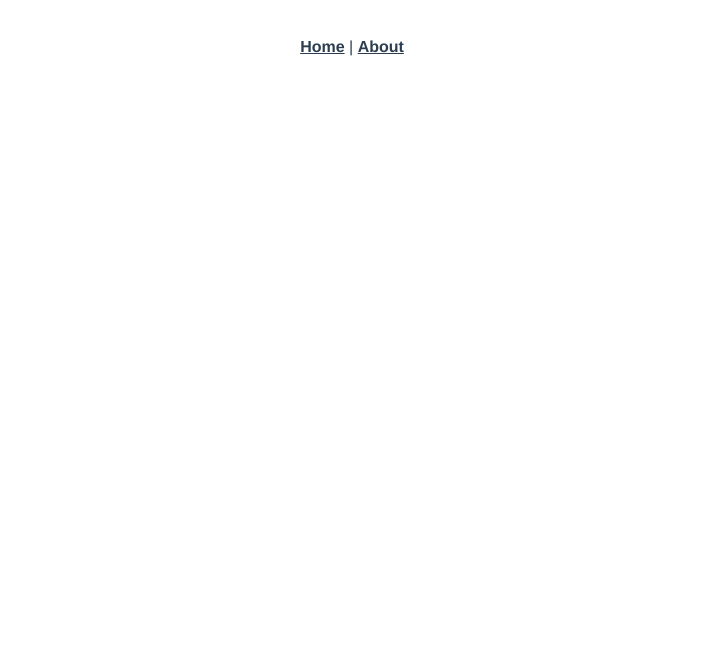
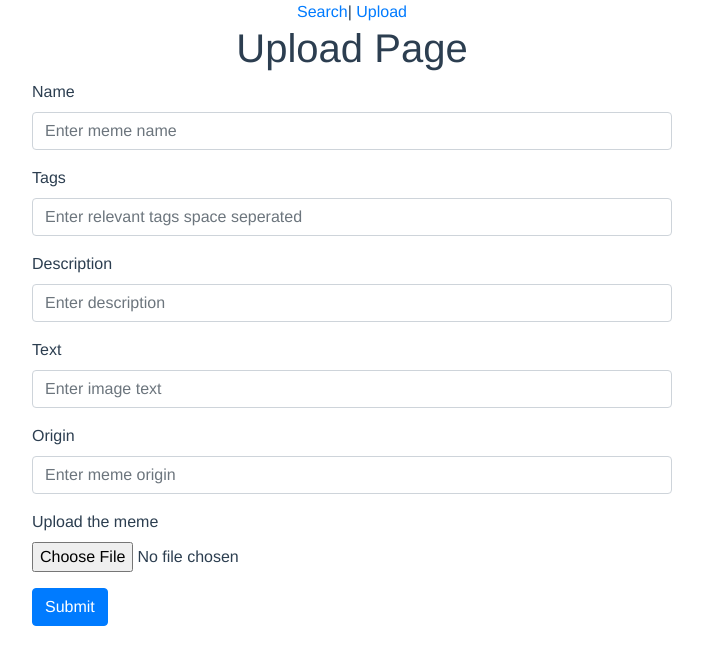
Before and after one commit to zerefwayne/that-meme, a Vue app in the folder client/: page /#/upload in a window 1280 px wide. Shown: the top 664 px of the page, without its empty margins (288-991 px from the left). Built offline with nearby package versions, Linux system fonts and the light colour scheme.

Commit message:
feat(frontend/upload): file upload success

```diff
--- a/client/package.json
+++ b/client/package.json
@@ -9,9 +9,14 @@
     "lint": "vue-cli-service lint"
   },
   "dependencies": {
+    "axios": "^0.19.2",
+    "bootstrap": "^4.4.1",
     "core-js": "^3.6.4",
+    "jquery": "^3.5.1",
+    "popper.js": "^1.16.1",
     "register-service-worker": "^1.7.1",
     "vue": "^2.6.11",
+    "vue-axios": "^2.1.5",
     "vue-class-component": "^7.2.3",
     "vue-property-decorator": "^8.4.1",
     "vue-router": "^3.1.6",
--- a/client/src/App.vue
+++ b/client/src/App.vue
@@ -1,12 +1,24 @@
 <template>
   <div id="app">
     <div id="nav">
-      <router-link to="/">Home</router-link> |
-      <router-link to="/about">About</router-link>
+      <router-link to="/">Search</router-link>|
+      <router-link to="/upload">Upload</router-link>
     </div>
-    <router-view/>
+    <router-view />
   </div>
 </template>
+
+<script lang="ts">
+import Vue from "vue";
+import { AxiosResponse } from "axios";
+export default Vue.extend({
+  mounted() {
+    this.axios.get("http://localhost:5000/").then((res: AxiosResponse) => {
+      console.log("Successfully connected backend", res);
+    });
+  }
+});
+</script>
 
 <style lang="scss">
 #app {
@@ -16,17 +28,4 @@
   text-align: center;
   color: #2c3e50;
 }
-
-#nav {
-  padding: 30px;
-
-  a {
-    font-weight: bold;
-    color: #2c3e50;
-
-    &.router-link-exact-active {
-      color: #42b983;
-    }
-  }
-}
 </style>
--- a/client/src/router/index.ts
+++ b/client/src/router/index.ts
@@ -11,12 +11,12 @@ Vue.use(VueRouter)
     component: Home
   },
   {
-    path: '/about',
-    name: 'About',
+    path: '/upload',
+    name: 'Upload',
     // route level code-splitting
     // this generates a separate chunk (about.[hash].js) for this route
     // which is lazy-loaded when the route is visited.
-    component: () => import(/* webpackChunkName: "about" */ '../views/About.vue')
+    component: () => import(/* webpackChunkName: "about" */ '../views/Upload.vue')
   }
 ]
 
--- a/client/src/views/About.vue
+++ /dev/null
@@ -1,5 +0,0 @@
-<template>
-  <div class="about">
-    <h1>This is an about page</h1>
-  </div>
-</template>
--- a/client/src/views/Home.vue
+++ b/client/src/views/Home.vue
@@ -1,18 +1,13 @@
 <template>
   <div class="home">
-    <img alt="Vue logo" src="../assets/logo.png">
-    <HelloWorld msg="Welcome to Your Vue.js App"/>
+    <h1>Search</h1>
   </div>
 </template>
 
 <script>
 // @ is an alias to /src
-import HelloWorld from '@/components/HelloWorld.vue'
 
 export default {
-  name: 'Home',
-  components: {
-    HelloWorld
-  }
-}
+  name: "Home",
+};
 </script>
--- /dev/null
+++ b/client/src/views/Upload.vue
@@ -0,0 +1,137 @@
+<template>
+  <div class="about">
+    <h1>Upload Page</h1>
+    <div class="app-upload">
+      <form
+        enctype="multipart/form-data"
+        novalidate
+        autocomplete="off"
+        @submit.prevent="submitForm"
+      >
+        <div class="form-group">
+          <label for="form-name">Name</label>
+          <input
+            type="text"
+            class="form-control"
+            id="form-name"
+            v-model="uploadForm.name"
+            placeholder="Enter meme name"
+          />
+        </div>
+        <div class="form-group">
+          <label for="form-tags">Tags</label>
+          <input
+            type="text"
+            class="form-control"
+            id="form-tags"
+            v-model="uploadForm.tags"
+            placeholder="Enter relevant tags space seperated"
+          />
+        </div>
+        <div class="form-group">
+          <label for="form-description">Description</label>
+          <input
+            type="text"
+            class="form-control"
+            id="form-description"
+            v-model="uploadForm.description"
+            placeholder="Enter description"
+          />
+        </div>
+        <div class="form-group">
+          <label for="form-text">Text</label>
+          <input
+            type="text"
+            class="form-control"
+            id="form-text"
+            v-model="uploadForm.text"
+            placeholder="Enter image text"
+          />
+        </div>
+        <div class="form-group">
+          <label for="form-origin">Origin</label>
+          <input
+            type="text"
+            class="form-control"
+            id="form-origin"
+            v-model="uploadForm.origin"
+            placeholder="Enter meme origin"
+          />
+        </div>
+        <div class="form-group">
+          <label for="exampleFormControlFile1">Upload the meme</label>
+          <input
+            type="file"
+            ref="file"
+            class="form-control-file"
+            name="newMeme"
+            accept="image/*"
+            id="exampleFormControlFile1"
+            @change="handleFileUpload"
+          />
+        </div>
+        <button type="submit" class="btn btn-primary">Submit</button>
+      </form>
+    </div>
+  </div>
+</template>
+
+<script lang="ts">
+import Vue from "vue";
+import { AxiosResponse, AxiosError } from 'axios';
+export default Vue.extend({
+  data() {
+    return {
+      uploadForm: {
+        name: null,
+        tags: null,
+        description: null,
+        text: null,
+        origin: null,
+        file: null
+      }
+    };
+  },
+  methods: {
+    submitForm() {
+      console.log("Form submitted");
+
+      const formData = new FormData();
+
+      formData.append("name", this.uploadForm.name || "");
+      formData.append("tags", this.uploadForm.tags || "");
+      formData.append("description", this.uploadForm.description || "");
+      formData.append("text", this.uploadForm.text || "");
+      formData.append("origin", this.uploadForm.origin || "");
+      formData.append("newMeme", this.uploadForm.file || "");
+
+      console.log(this.uploadForm);
+      console.log(formData);
+
+      this.axios.post("http://localhost:5000/api/upload", formData, {
+          headers: {
+            "Content-Type": "multipart/form-data"
+          }
+        })
+        .then((res: AxiosResponse) => {
+          console.log(res);
+        })
+        .catch((err: AxiosError) => {
+          console.log(err);
+        });
+    },
+    handleFileUpload() {
+      this.uploadForm.file = (this.$refs.file as any).files[0];
+    }
+  }
+});
+</script>
+
+
+<style lang="scss" scoped>
+.app-upload {
+  width: 50%;
+  margin: 0 auto;
+  text-align: left;
+}
+</style>
```
Also changed, not shown: client/src/main.ts (+7 -0 lines), 1 other file (tests, documents, lock files or other folders).
